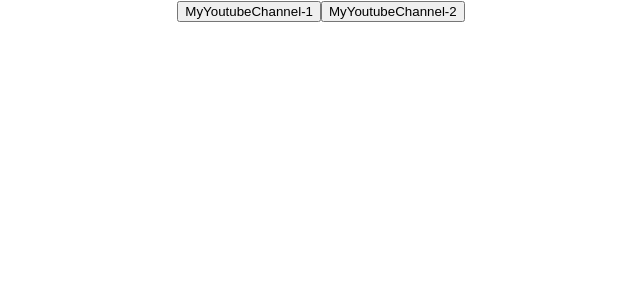
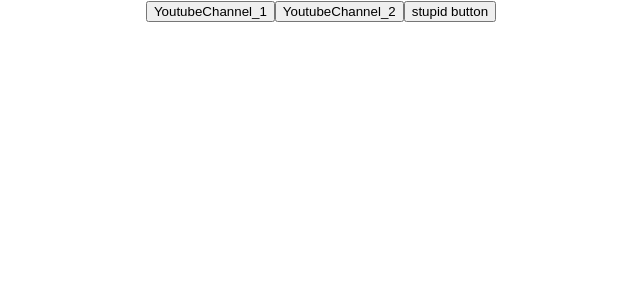
Before and after one commit to roman-moisyeyev/microtasks-project, a React (Create React App) app: page / in a window 1280 px wide. Shown: the top 300 px of the page, without its empty margins (319-959 px from the left). Built offline with nearby package versions, Linux system fonts and the light colour scheme.

Commit message:
stupid button

```diff
--- a/src/App.tsx
+++ b/src/App.tsx
@@ -5,26 +5,30 @@
 import {Body} from "./site/Body";
 import {Footer} from "./site/Footer";
 import {NewComponent} from "./site/NewComponent";
+import {Button} from "./components/Button";
 
 
 function App() {
- const onClickHandler=(name:string)=>{
+    const Button1Foo = (subscriber: string, age: number) => {
+        console.log(subscriber, age)
+    }
+    const Button2Foo = (subscriber: string) => {
+        console.log(subscriber)
+    }
 
-     console.log (name)
- }
-    const myFirstSubscriber=(e:React.MouseEvent<HTMLButtonElement>)=>{
-        console.log("hello i am Vasiliy")
-    }
-    const mySecondSubscriber=(e:React.MouseEvent<HTMLButtonElement>)=>{
-        console.log("hello i am IVAN")
+    const Button3Foo = () => {
+        console.log("hello, I'm stupid button ")
     }
 
 
     return (
         <div className='App'>
 
-        <button onClick={(event)=>onClickHandler("VASYA")}>MyYoutubeChannel-1</button>
-        <button onClick={(event)=>onClickHandler("NIKOLAS")}>MyYoutubeChannel-2</button>
+            {/*<button>MyYoutubeChannel-1</button>*/}
+            {/*<button>MyYoutubeChannel-2</button>*/}
+            < Button name={"YoutubeChannel_1"} callBack={() => Button1Foo('i am Vasya', 21)}/>
+            < Button name={"YoutubeChannel_2"} callBack={() => Button2Foo('i am Ivan')}/>
+            < Button name={"stupid button"} callBack={Button3Foo}/>
 
 
         </div>
--- /dev/null
+++ b/src/components/Button.tsx
@@ -0,0 +1,15 @@
+import React from "react";
+
+
+type ButtonType = {
+    name: string
+    callBack: () => void
+}
+export const Button = (props: ButtonType) => {
+    const onClickHandler = () => {
+        props.callBack()
+    }
+    return (
+        <button onClick={onClickHandler}>{props.name}</button>
+    )
+}
```
